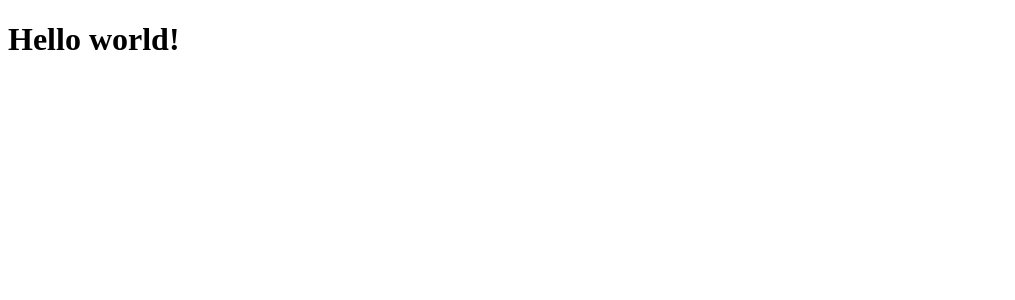
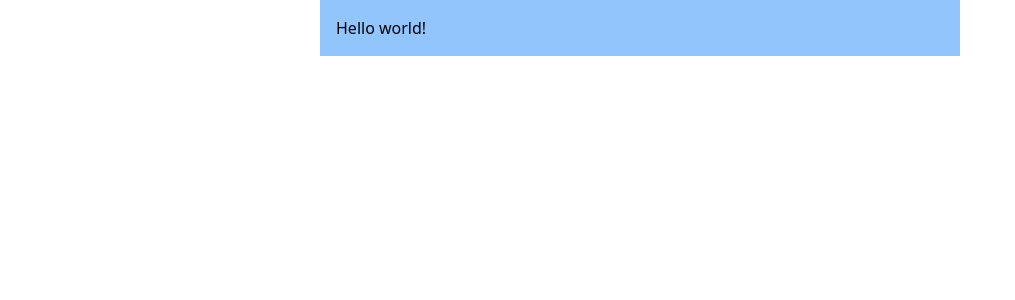
Before and after one commit to YelyzavetaRohovska/4connect, a React (Vite) app: page / in a window 1280 px wide. Shown: the top 300 px of the page, without its empty margins (0-1015 px from the left). Built offline with nearby package versions, Linux system fonts and the light colour scheme.

Commit message:
bugfix: - tailwind works!

```diff
--- a/src/app.tsx
+++ b/src/app.tsx
@@ -1,6 +1,6 @@
 export default function App () {
   return (
-    <div className={"p-4 bg-blue-300"}>
+    <div className={"p-4 bg-blue-300 w-1/2 min-w-[200px] mx-auto"}>
       <h1>Hello world!</h1>
     </div>
   )
--- /dev/null
+++ b/src/index.css
@@ -0,0 +1,3 @@
+@tailwind base;
+@tailwind components;
+@tailwind utilities;
--- a/src/index.html
+++ b/src/index.html
@@ -3,6 +3,7 @@
 <head>
   <meta charset="utf-8"/>
   <title>My First Parcel App</title>
+  <link href="./index.css" rel="stylesheet">
 </head>
 <body>
   <div id="app"></div>
```
